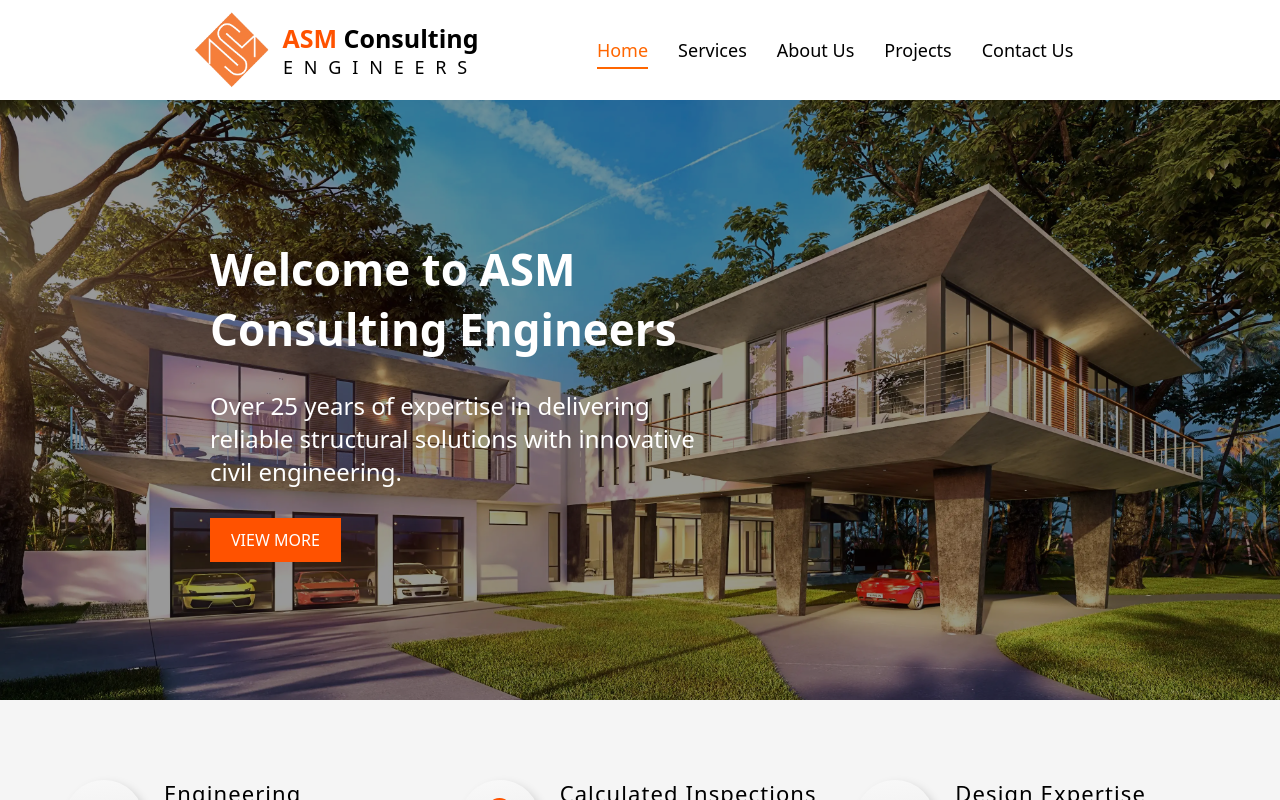
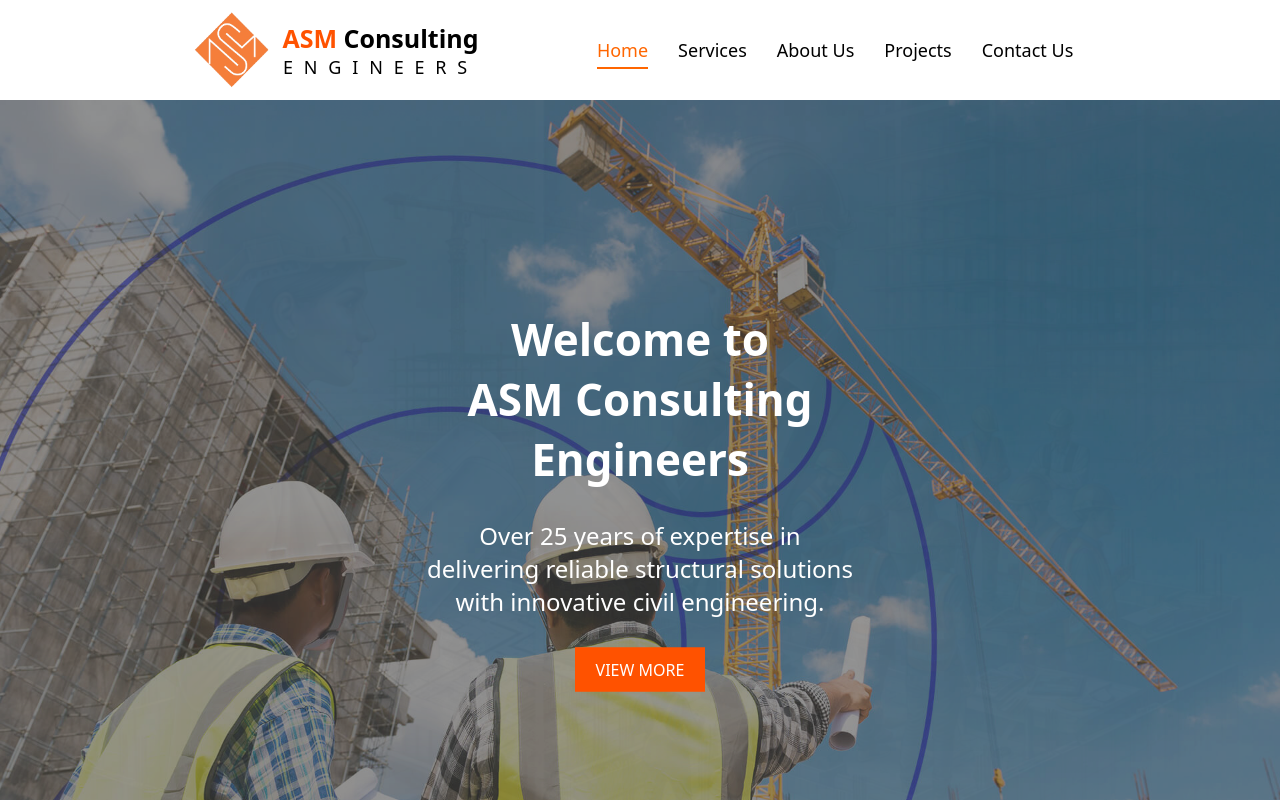
Before and after one commit to Yoryoboy/asm-website, a React (Vite) app: page / in a window 1280 px wide. Shown: the top 800 px of the page. Built offline with nearby package versions, Linux system fonts and the light colour scheme.

Commit message:
Added Carousel in HomePage

```diff
--- a/src/pages/Home/WelcomeSection.jsx
+++ b/src/pages/Home/WelcomeSection.jsx
@@ -1,11 +1,46 @@
 import { Link } from "react-router-dom";
+import img1 from "../../assets/images/1713671901756.png";
+import img2 from "../../assets/images/Feature-7-Civil-Engineering-Advancements.jpg";
+import img3 from "../../assets/images/welcome-image.webp";
 import styles from "./WelcomeSection.module.css";
+import { Carousel } from "antd";
 
 function WelcomeSection() {
   return (
     <section className={styles.welcomeSection}>
+      <Carousel
+        autoplay
+        dots={false}
+        fade={true}
+        autoplaySpeed={4000}
+        speed={1500}
+      >
+        <div className={styles.imageWrapper}>
+          <img
+            className={styles.welcomeSectionImage}
+            src={img1}
+            alt="welcome-image"
+          />
+        </div>
+        <div className={styles.imageWrapper}>
+          <img
+            className={styles.welcomeSectionImage}
+            src={img2}
+            alt="welcome-image"
+          />
+        </div>
+        <div className={styles.imageWrapper}>
+          <img
+            className={styles.welcomeSectionImage}
+            src={img3}
+            alt="welcome-image"
+          />
+        </div>
+      </Carousel>
       <div className={styles.welcomeSectionContent}>
-        <h1>Welcome to ASM Consulting Engineers</h1>
+        <h1>
+          Welcome to <br /> ASM Consulting Engineers
+        </h1>
         <h2>
           Over 25 years of expertise in delivering reliable structural solutions
           with innovative civil engineering.
--- a/src/pages/Home/WelcomeSection.module.css
+++ b/src/pages/Home/WelcomeSection.module.css
@@ -1,40 +1,48 @@
 .welcomeSection {
-  background: url("../../assets/images/welcome-image.webp");
-  background-size: cover;
-  background-position: center;
-  min-height: 600px;
   margin: auto;
   display: flex;
   flex-direction: column;
   justify-content: center;
   overflow: hidden;
   position: relative;
+  width: 100%;
 }
 
-.welcomeSection::before {
-  content: "";
+.imageWrapper {
+  position: relative;
+  width: 100%;
+  overflow: hidden;
+  height: 800px;
+}
+
+.welcomeSectionImage {
   position: absolute;
-  top: 0;
-  left: 0;
+  top: 50%;
+  left: 50%;
+  transform: translate(-50%, -50%);
   width: 100%;
   height: 100%;
-  background: rgba(0, 0, 0, 0.4);
-  z-index: 0;
+  object-fit: cover;
+  filter: brightness(0.5);
 }
 
 .welcomeSectionContent {
-  padding-left: 20px;
-  margin: auto;
+  position: absolute;
+  top: 50%;
+  left: 50%;
+  transform: translate(-50%, -50%);
   width: 900px;
   z-index: 1;
   display: flex;
   flex-direction: column;
+  align-items: center;
+
   gap: 30px;
   h1,
   h2 {
     color: white;
-    text-wrap: pretty;
     width: 570px;
+    text-align: center;
   }
 }
 
@@ -66,21 +74,25 @@
   color: black;
 }
 
-@media (max-width: 900px) {
+@media (max-width: 440px) {
   .welcomeSectionContent {
     width: 100%;
-    padding-left: 0;
     align-items: center;
     text-align: center;
+    padding: 0 10px;
+  }
+
+  .imageWrapper {
+    height: 100vh;
   }
 
   .welcomeSectionContent h1 {
     font-size: 30px;
-    width: auto;
+    width: 100%;
   }
 
   .welcomeSectionContent h2 {
     font-size: 18px;
-    width: auto;
+    width: 100%;
   }
 }
```
Also changed, not shown: src/assets/images/1713671901756.png (added), src/assets/images/Feature-7-Civil-Engineering-Advancements.jpg (added).
